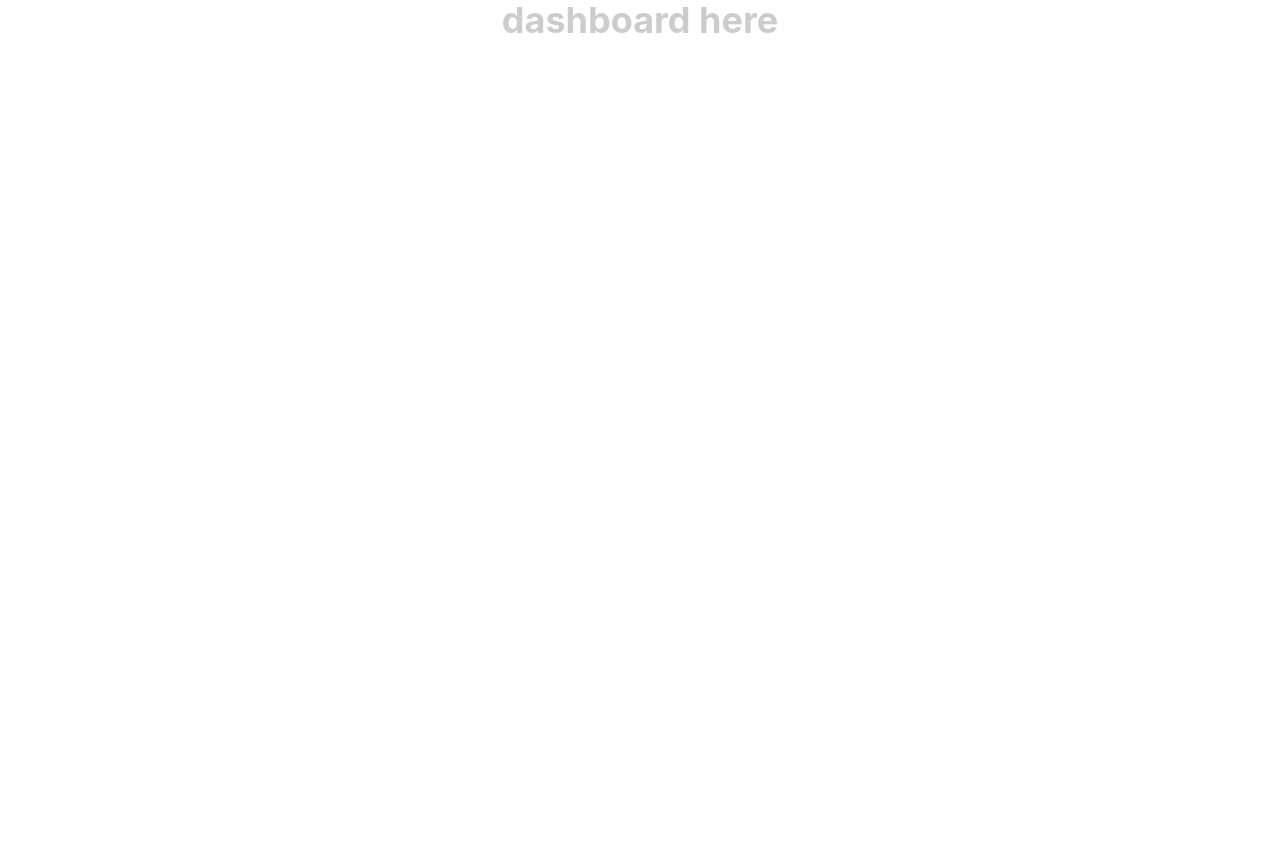
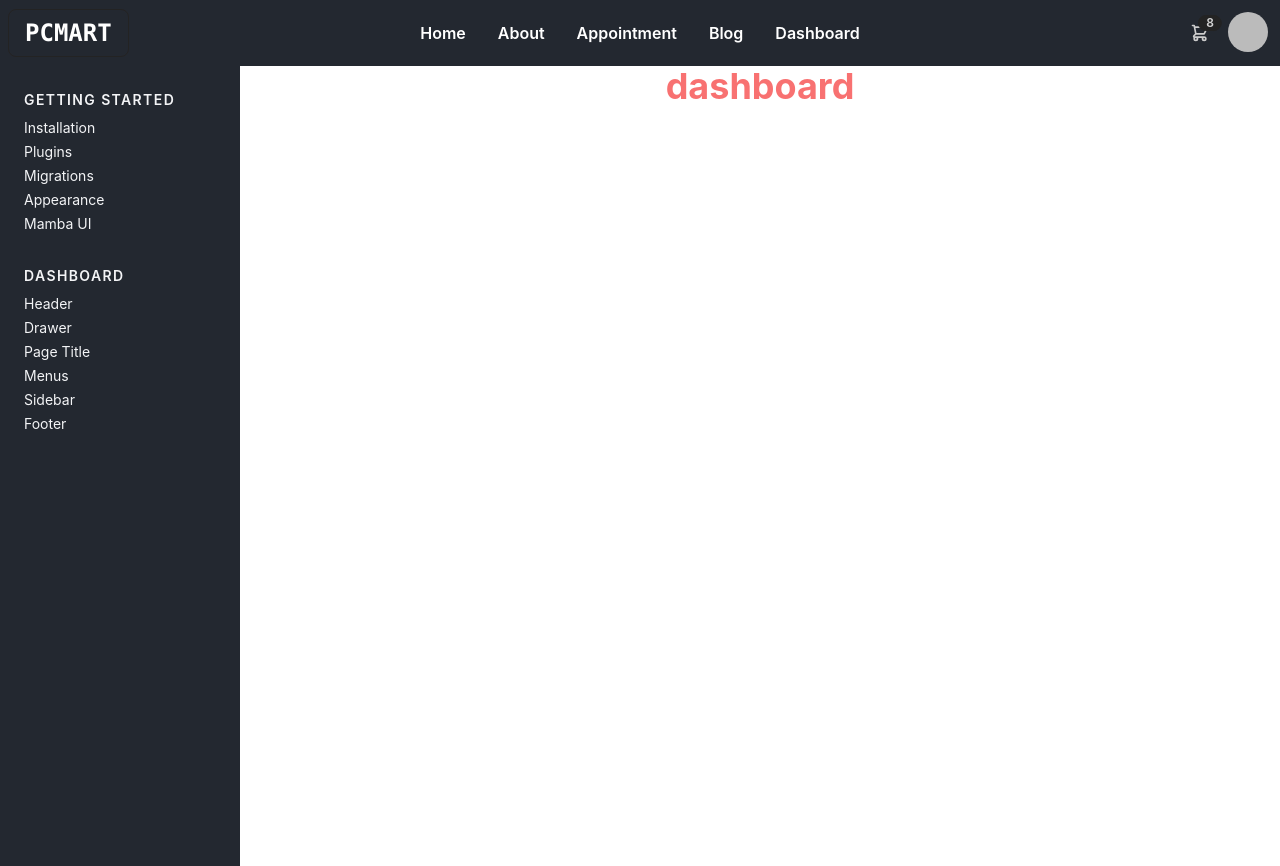
Before and after one commit to mayrajuddin/pcmart-client, a React (Create React App) app: page /dashboard in a window 1280 px wide. Before the commit the page ends 800 px from the top, so only its background shows below. Built offline with nearby package versions, Linux system fonts and the light colour scheme; no server answers; sample sign-in values are in the browser's storage.

Commit message:
create dashboard  and set user info to database

```diff
--- a/src/AuthContext/AuthProvider.js
+++ b/src/AuthContext/AuthProvider.js
@@ -8,20 +8,17 @@ const AuthProvider = ({ children }) => {
     const [user, setUser] = useState(null)
 
     const createUser = (email, password) => {
-        loading(true)
         return createUserWithEmailAndPassword(auth, email, password)
     }
 
     const loginUser = async (email, password) => {
-        loading(true)
         return signInWithEmailAndPassword(auth, email, password)
     }
 
-    const updateUser = (userInfo) => {
-        return updateProfile(user, userInfo)
+    const updateUser = (info) => {
+        return updateProfile(auth.currentUser, info)
     }
     const logOut = () => {
-        loading(true)
         return signOut(auth)
     }
     useEffect(() => {
--- /dev/null
+++ b/src/Layout/DashboardLayout.js
@@ -0,0 +1,49 @@
+import React from 'react';
+import { Link, Outlet } from 'react-router-dom';
+import Header from '../Shared/Header/Header';
+
+const DashboardLayout = () => {
+    return (
+        <div>
+            <Header />
+            <div className="drawer drawer-mobile">
+                <input id="my-drawer-2" type="checkbox" className="drawer-toggle" />
+                <div className="drawer-content">
+                    <Outlet />
+                    <label htmlFor="my-drawer-2" className="btn btn-primary drawer-button lg:hidden">Open drawer</label>
+                </div>
+                <div className="drawer-side">
+                    <label htmlFor="my-drawer-2" className="drawer-overlay"></label>
+                    <aside className="w-full p-6 sm:w-60 bg-secondary text-gray-100">
+                        <nav className="space-y-8 text-sm">
+                            <div className="space-y-2">
+                                <h2 className="text-sm font-semibold tracking-widest uppercase dark:text-gray-400">Getting Started</h2>
+                                <div className="flex flex-col space-y-1">
+                                    <Link to=''>Installation</Link>
+                                    <Link to=''>Plugins</Link>
+                                    <Link to=''>Migrations</Link>
+                                    <Link to=''>Appearance</Link>
+                                    <Link to=''>Mamba UI</Link>
+                                </div>
+                            </div>
+                            <div className="space-y-2">
+                                <h2 className="text-sm font-semibold tracking-widest uppercase dark:text-gray-400">Dashboard</h2>
+                                <div className="flex flex-col space-y-1">
+                                    <Link to=''>Header</Link>
+                                    <Link to=''>Drawer</Link>
+                                    <Link to=''>Page Title</Link>
+                                    <Link to=''>Menus</Link>
+                                    <Link to=''>Sidebar</Link>
+                                    <Link to=''>Footer</Link>
+                                </div>
+                            </div>
+                        </nav>
+                    </aside>
+
+                </div>
+            </div>
+        </div>
+    );
+};
+
+export default DashboardLayout;
--- a/src/Pages/Dashboard/Dashboard/Dashboard.js
+++ b/src/Pages/Dashboard/Dashboard/Dashboard.js
@@ -3,7 +3,7 @@ import React from 'react';
 const Dashboard = () => {
     return (
         <div>
-            <h4 className="text-center font-bold text-4xl">dashboard here</h4>
+            <h4 className="text-center font-bold text-4xl text-red-400">dashboard </h4>
         </div>
     );
 };
--- a/src/Pages/Home/Home/Home.js
+++ b/src/Pages/Home/Home/Home.js
@@ -2,6 +2,7 @@ import React, { useContext } from 'react';
 import { authContext } from '../../../AuthContext/AuthProvider';
 import Spinner from '../../../Components/Spinner/Spinner';
 import Banner from '../Banner/Banner';
+import ProductCatagory from '../ProductCatagory/ProductCatagory';
 
 const Home = () => {
     const { loading } = useContext(authContext)
@@ -11,6 +12,7 @@ const Home = () => {
     return (
         <div>
             <Banner />
+            <ProductCatagory />
         </div>
     );
 };
--- /dev/null
+++ b/src/Pages/Home/ProductCatagory/ProductCatagory.js
@@ -0,0 +1,37 @@
+import React from 'react';
+
+const ProductCatagory = () => {
+    return (
+        <div>
+            <section className='py-8'>
+                <div className="container mx-auto">
+                    <h3 className="text-3xl capitalize font-bold text-secondary pb-9 text-center">product Catagory</h3>
+                    <div className="grid grid-cols-1 sm:grid-cols-2 md:grid-cols-3 gap-3 md:gap-4 justify-center">
+                        <div className="card  bg-base-100 shadow-xl image-full w-96 mx-auto sm:w-auto">
+                            <figure><img src="https://placeimg.com/400/225/arch" alt="Shoes" className='w-full' /></figure>
+                            <div className="card-body">
+                                <h2 className="card-title">Shoes!</h2>
+                                <p>If a dog chews shoes whose shoes does he choose?</p>
+                                <div className="card-actions justify-center ">
+                                    <button className="btn btn-primary hover:bg-secondary hover:border-secondary">Buy Now</button>
+                                </div>
+                            </div>
+                        </div>
+                        <div className="card min-w-96 bg-base-100 shadow-xl image-full w-96 mx-auto sm:w-auto">
+                            <figure><img src="https://placeimg.com/400/225/arch" alt="Shoes" className='w-full' /></figure>
+                            <div className="card-body">
+                                <h2 className="card-title">Shoes!</h2>
+                                <p>If a dog chews shoes whose shoes does he choose?</p>
+                                <div className="card-actions justify-center ">
+                                    <button className="btn btn-primary hover:bg-secondary hover:border-secondary">Buy Now</button>
+                                </div>
+                            </div>
+                        </div>
+                    </div>
+                </div>
+            </section>
+        </div>
+    );
+};
+
+export default ProductCatagory;
--- a/src/Pages/Register/Register.js
+++ b/src/Pages/Register/Register.js
@@ -12,25 +12,38 @@ const Register = () => {
 
     const handleRegister = data => {
         setRegError('')
-        console.log(data.name);
         createUser(data.email, data.password)
             .then(result => {
-                const user = result.user
                 toast('user create succesfully')
                 const userInfo = {
                     displayName: data.name
                 }
                 updateUser(userInfo)
-                    .then(() => { })
+                    .then(() => {
+                        saveUser(data.name, data.email)
+                    })
                     .catch(err => {
                         console.log(err);
                     })
-                navigate('/')
-                console.log(user);
             })
             .catch(err => {
                 setRegError(err.message)
                 console.log(err);
+            })
+    }
+    const saveUser = (name, email) => {
+        const user = { name, email }
+        fetch('http://localhost:8000/users', {
+            method: 'POST',
+            headers: {
+                'content-type': 'application/json'
+            },
+            body: JSON.stringify(user)
+        })
+            .then(res => res.json())
+            .then(data => {
+                console.log(data)
+                navigate('/')
             })
     }
     return (
--- a/src/Shared/Header/Header.js
+++ b/src/Shared/Header/Header.js
@@ -16,7 +16,7 @@ const Header = () => {
         <li><Link to="/about" className='capitalize text-white hover:text-primary font-semibold rounded-md'>about</Link></li>
         <li><Link to="/appointment" className='capitalize text-white hover:text-primary font-semibold rounded-md'>appointment</Link></li>
         <li><Link to="/blog" className='capitalize text-white hover:text-primary font-semibold rounded-md'>blog</Link></li>
-        <li><Link to="/contact" className='capitalize text-white font-semibold hover:text-primary rounded-md'>contact us</Link></li>
+        <li><Link to="/dashboard" className='capitalize text-white font-semibold hover:text-primary rounded-md'>dashboard</Link></li>
         {!user?.uid && <li><Link to="/login" className='capitalize text-white hover:text-primary font-semibold rounded-md'>login</Link></li>}
     </>
     return (
@@ -59,10 +59,11 @@ const Header = () => {
                     <div className="dropdown dropdown-end">
                         <label tabIndex={0} className="btn btn-ghost btn-circle avatar">
                             <div className="w-10 rounded-full">
-                                <img src="https://placeimg.com/80/80/people" alt='' />
+                                {user?.photoURL ? <img src={user?.photoURL} alt="" /> : <img src="https://placeimg.com/80/80/people" alt='' />}
                             </div>
                         </label>
-                        <ul tabIndex={0} className="menu menu-compact dropdown-content mt-3 p-2 shadow bg-base-100 rounded-box w-52">
+                        <ul tabIndex={0} className="menu menu-compact dropdown-content mt-3 p-2 shadow bg-secondary rounded-box w-52">
+                            {user?.displayName && <li><p>{user?.displayName}</p></li>}
                             <li>
                                 <Link to='/' className="justify-between">
                                     Profile
```
Also changed, not shown: src/Routes/Routes/Routes.js (+9 -1 lines), firebase.json (added), 1 other file (tests, documents, lock files or other folders).
